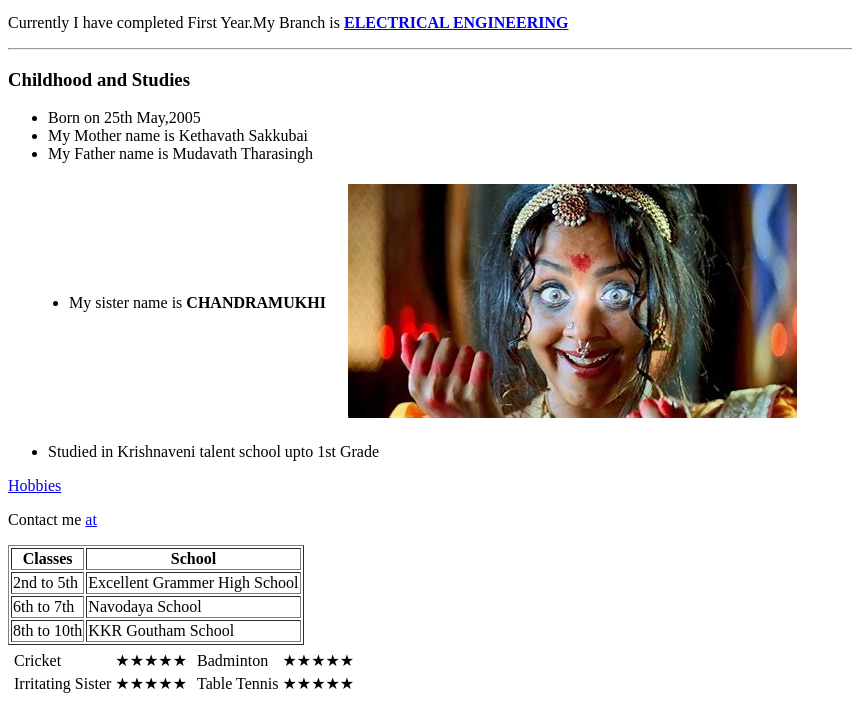
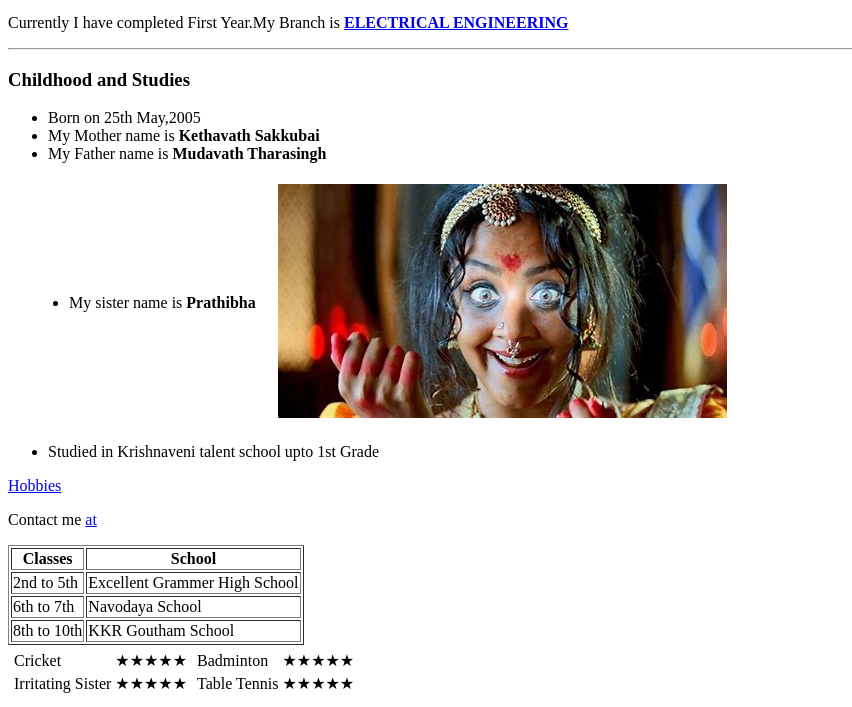
Before and after one commit to M-Sriman/cv, a plain HTML site: page index.html in a window 1280 px wide. Shown: the part 100-807 px from the top of the page, without its empty margins (0-852 px from the left). Drawn offline with Linux system fonts and the light colour scheme.

Commit message:
Update index.html

```diff
--- a/index.html
+++ b/index.html
@@ -13,11 +13,11 @@
     <h3>Childhood and Studies</h3>
     <ul>
         <li>Born on 25th May,2005</li>
-        <li>My Mother name is Kethavath Sakkubai</li>
-        <li>My Father name is Mudavath Tharasingh</li>
+        <li>My Mother name is <strong>Kethavath Sakkubai</strong></li>
+        <li>My Father name is <strong>Mudavath Tharasingh</strong></li>
         <table cellspacing="20">
             <tr>
-                <td><li>My sister name is <strong>CHANDRAMUKHI</strong></li></td>
+                <td><li>My sister name is <strong>Prathibha</strong></li></td>
                 <td> <img src="chand.jpeg" alt="Chandramukhi"></td>
             </tr>
         </table>
```
